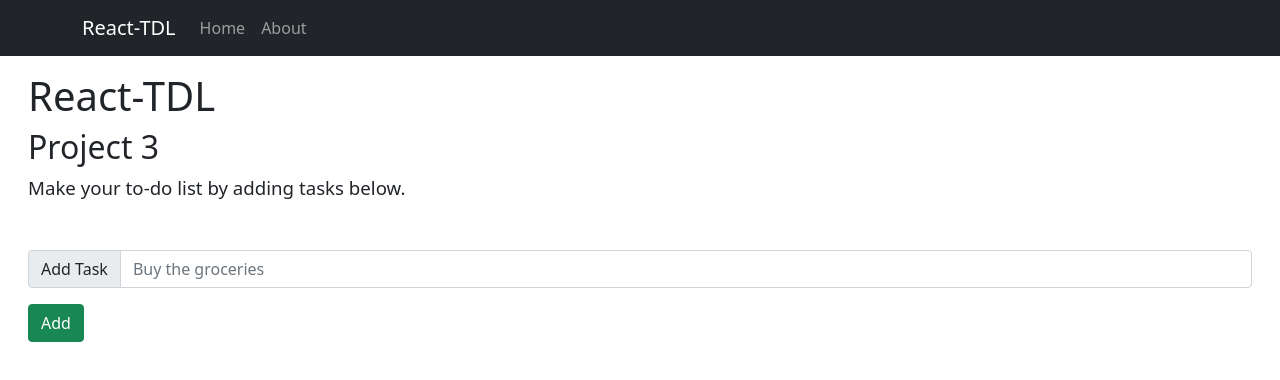
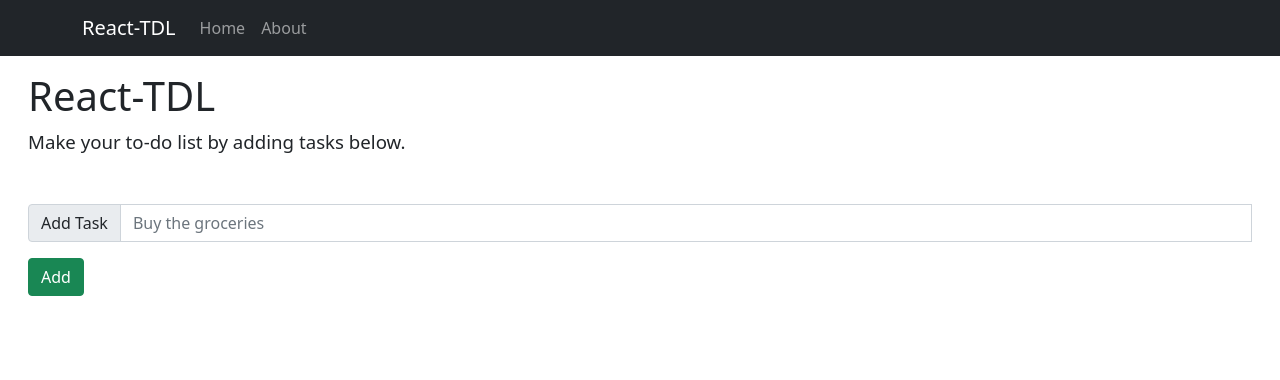
Before and after one commit to stoneneedle/react-tdl1, a React (Create React App) app: page / in a window 1280 px wide. Shown: the top 380 px of the page. Built offline with nearby package versions, Linux system fonts and the light colour scheme.

Commit message:
Added validation message and removed Project 3 header

```diff
--- a/src/App.js
+++ b/src/App.js
@@ -13,7 +13,6 @@ export default function App() {
         <Container fluid>
           <div className="p-3">
             <h1>React-TDL</h1>
-            <h2>Project 3</h2>
             <p className="tdl-item-text">
               Make your to-do list by adding tasks below.
             </p>
--- a/src/components/AddTask.js
+++ b/src/components/AddTask.js
@@ -1,5 +1,5 @@
 import React from "react";
-import { Button, FormControl, InputGroup } from "react-bootstrap";
+import { Button, Form, FormControl, InputGroup } from "react-bootstrap";
 
 export default class AddTask extends React.Component {
   constructor(props) {
@@ -23,7 +23,11 @@ export default class AddTask extends React.Component {
             placeholder="Buy the groceries"
             aria-label="Task 1"
             aria-describedby="basic-addon1"
+            isInvalid={(this.props.isInputValid) ? false : true}
           />
+          <Form.Control.Feedback type="invalid">
+            Please enter some text.
+          </Form.Control.Feedback>
         </InputGroup>
         <Button variant="success" type="submit">
           Add
```
